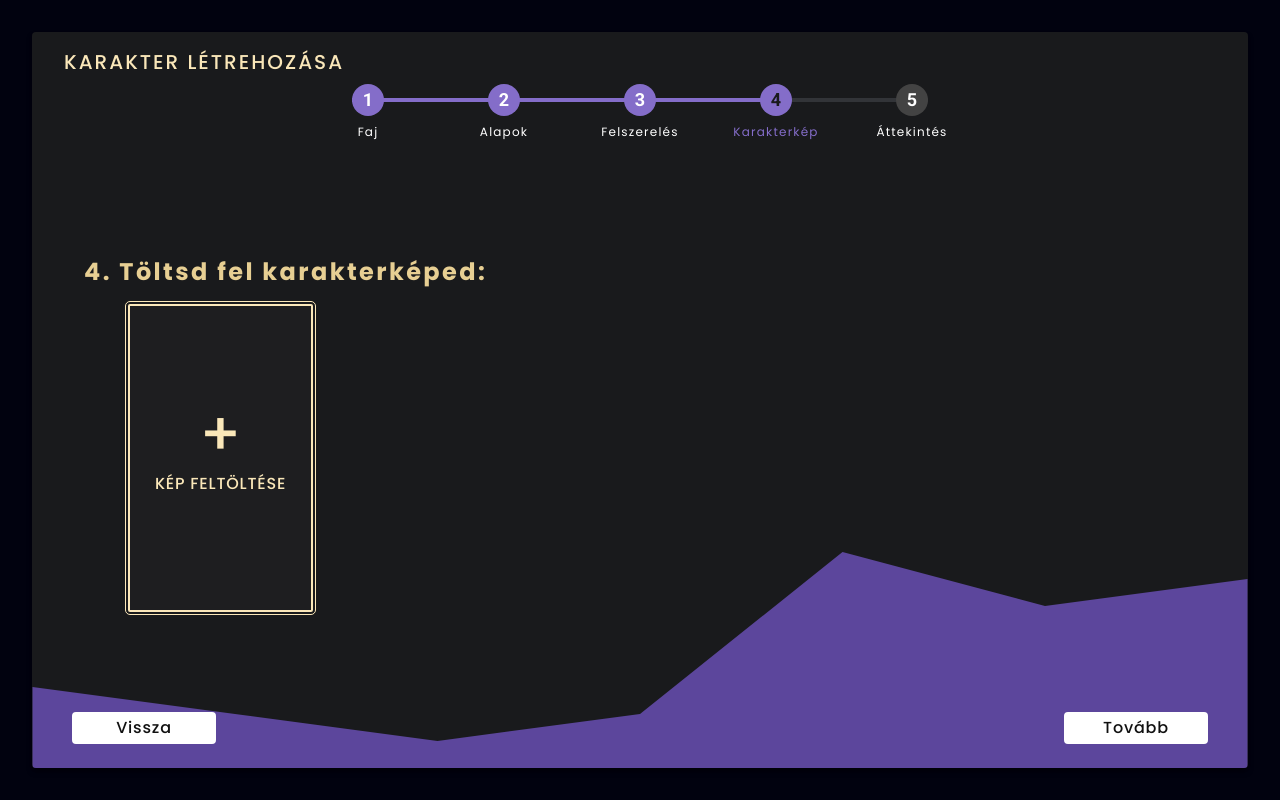
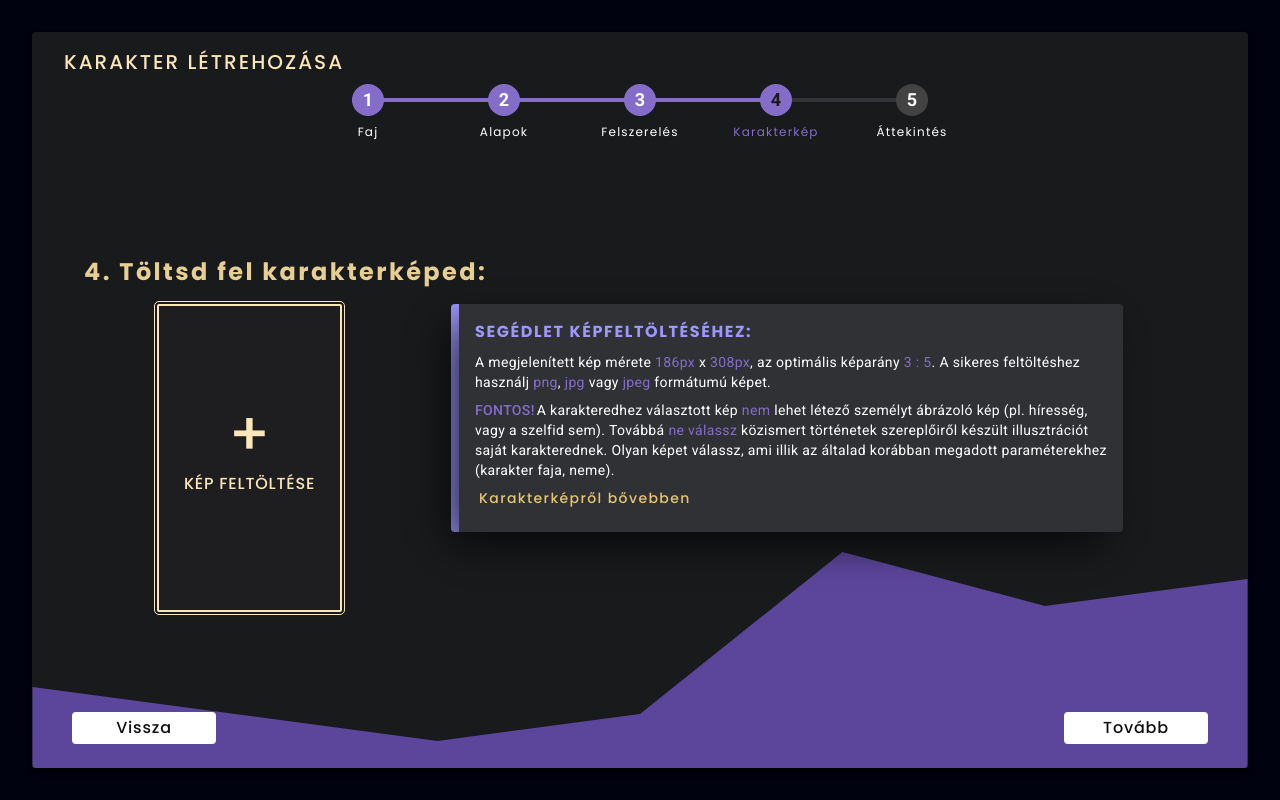
Before and after one commit to Abdys1/koe-forum-engine, a Next.js app in the folder frontend/: page /character/create in a window 1280 px wide. Built offline with nearby package versions, Linux system fonts and the light colour scheme; no server answers; a web font is replaced by a local one.

Commit message:
karakterkép feltöltés és segédlet

```diff
--- a/frontend/src/components/create-character-forms/CharacterImageStep.tsx
+++ b/frontend/src/components/create-character-forms/CharacterImageStep.tsx
@@ -1,15 +1,19 @@
 import MultiStepBar from "@/components/MultiStepBar";
 import MultiStepPagination from "@/components/MultiStepPagination";
 import { useState } from "react";
-import clsx from "clsx";
+import Link from "next/link";
 
 export default function CharacterImageStep() {
-    const [characterImage, setCharacterImage] = useState("");
+    const IMAGE_PLACEHOLDER = "";
+    const [characterImage, setCharacterImage] = useState(IMAGE_PLACEHOLDER);
 
     function handleImageChange(event: React.ChangeEvent<HTMLInputElement>) {
         const images = event.target.files;
         if(!images) {
             throw new Error('No image');
+        }
+        if(images.length === 0) {
+            return;
         }
         setCharacterImage(URL.createObjectURL(images[0]));
     }
@@ -25,11 +29,12 @@ export default function CharacterImageStep() {
                 <h2 className="relative py-2 px-5 mb-2 w-full flex justify-start items-center text-secondary font-poppins text-2xl font-semibold tracking-widest">
                     4. Töltsd fel karakterképed:
                 </h2>
-                <div className="relative w-full flex justify-between items-start">
-                    <div className="relative w-[50%] flex justify-start items-start">
+                <div className="relative w-full flex justify-evenly items-start">
+                    {/*<div className="relative w-[50%] flex justify-center items-start">*/}
                         <label htmlFor="characterImg"
-                            className="relative w-[185px] h-[308px] ml-16 flex justify-center items-center rounded-sm bg-[rgba(255,255,255,0.02)] border-[2px] border-solid border-secondaryLight outline outline-1 outline-offset-2 outline-secondaryLight cursor-pointer"
+                            className="relative w-[185px] h-[308px] mr-4 flex justify-center items-center rounded-sm bg-[rgba(255,255,255,0.02)] border-[2px] border-solid border-secondaryLight outline outline-1 outline-offset-2 outline-secondaryLight cursor-pointer"
                         >
+                            { characterImage === IMAGE_PLACEHOLDER &&
                                 <div className="relative w-full h-full flex justify-center item flex-col pb-4">
                                     <span className="relative w-full mb-2 flex justify-center items-center text-6xl font-poppins font-medium text-secondaryLight">
                                         +
@@ -38,13 +43,42 @@ export default function CharacterImageStep() {
                                         Kép feltöltése
                                     </span>
                                 </div>
-
+                            }
+                            { characterImage !== IMAGE_PLACEHOLDER &&
+                                <>
                                     <img src={characterImage} alt="karaktered képe"
-                                className={clsx(`hidden relative w-full h-full object-cover`)}
+                                        className="relative w-full h-full object-cover"
                                     />
+                                    <span className="absolute top-0 left-0 w-full h-full pb-2 flex justify-center items-center bg-[rgba(0,0,0,0.5)] text-secondaryLight text-md font-medium font-poppins uppercase tracking-wider opacity-0 hover:opacity-100 transition-all duration-300 ease-out">
+                                        Kép módosítása
+                                    </span>
+                                </>
+                            }
                         </label>
                         <input onChange={handleImageChange} type="file" id="characterImg" className="hidden"/>
+                    {/*</div>*/}
+                    {/*<div className="relative w-[50%] flex justify-start items-start">*/}
+                            <div className="relative w-full max-w-2xl p-4 mb-2 flex justify-center items-start flex-col z-10
+                                glassBox border-l-8 border-mainLight rounded">
+                                    <h3 className="relative w-full pb-2 text-mainLight uppercase tracking-widest font-poppins font-semibold">
+                                        Segédlet képfeltöltéséhez:
+                                    </h3>
+                                    <p className="relative mb-2 text-sm font-roboto text-white tracking-wide">
+                                    A megjelenített kép mérete <span className="text-mainHover">186px</span> x <span className="text-mainHover">308px</span>, az optimális képarány <span className="text-mainHover">3 : 5</span>. A sikeres feltöltéshez használj <span className="text-mainHover">png</span>, <span className="text-mainHover">jpg</span> vagy <span className="text-mainHover">jpeg</span> formátumú képet.
+                                    </p>
+                                    <p className="relative mb-1 text-sm font-roboto text-white tracking-wide">
+                                        <span className="text-mainHover font-medium uppercase mr-0.5">
+                                            Fontos!
+                                        </span>
+                                        A karakteredhez választott kép <span className="text-mainHover">nem</span> lehet létező személyt ábrázoló kép (pl. híresség, vagy a szelfid sem). Továbbá <span className="text-mainHover">ne válassz</span> közismert történetek szereplőiről készült illusztrációt saját karakterednek. Olyan képet válassz, ami illik az általad korábban megadott paraméterekhez (karakter faja, neme).
+                                    </p>
+                                    <Link href="#"
+                                        className="relative p-1 mb-1 border-solid  tracking-widest font-poppins font-medium text-sm text-secondaryMedium hover:text-secondaryDark
+                                        before:content-[''] before:absolute before:bottom-0 before:left-0 before:w-0 before:h-0.5 before:bg-secondaryDark transition-all before:hover:w-full duration-300 ease-in-out">
+                                        Karakterképről bővebben
+                                    </Link>
                             </div>
+                    {/*</div>*/}
                 </div>
             </div>
             <MultiStepPagination/>
```
Lines whose indentation alone changed are shown as unchanged.
